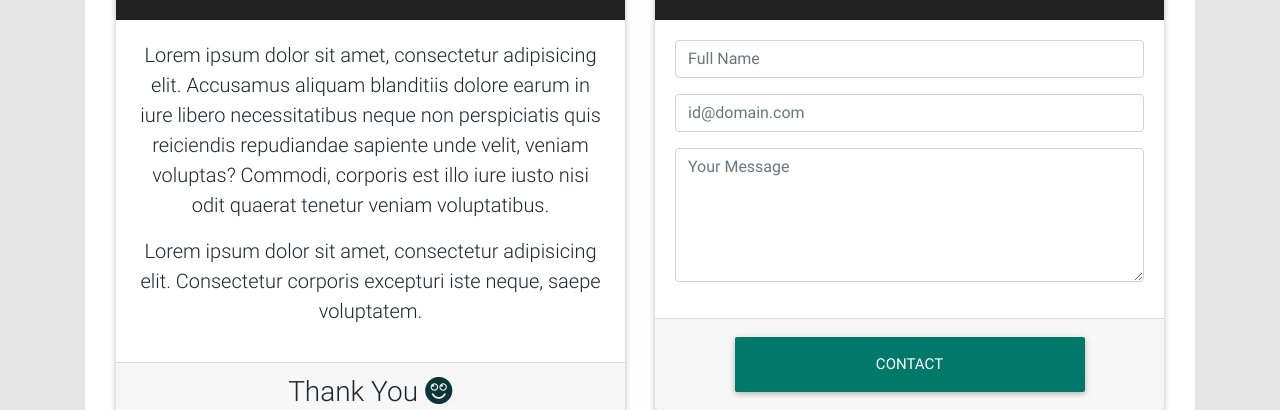
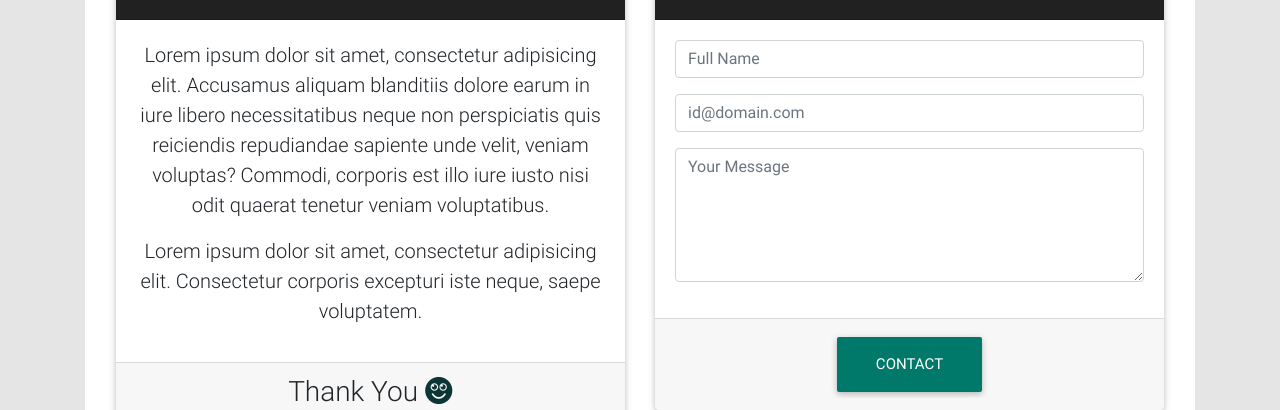
Before and after one commit to prathamesh88-github/chilka-weaving-mill, a plain HTML site: page contact.html in a window 1280 px wide. Shown: the part 542-952 px from the top of the page. Drawn offline with Linux system fonts and the light colour scheme; some packages are replaced by stand-ins of ours; a script that the page names is missing.

Commit message:
Update styles.css

```diff
--- a/styles.css
+++ b/styles.css
@@ -61,9 +61,9 @@ body {
 .s_card:hover h3 , .s_card:hover p , .s_card:hover .fa , .s_card:hover .fab{
     color: white !important;
 }
-.c_btn{
+/* .c_btn{
     width: 350px  !important;
-}
+} */
 
 .map-container-2{
     overflow:hidden;
```
